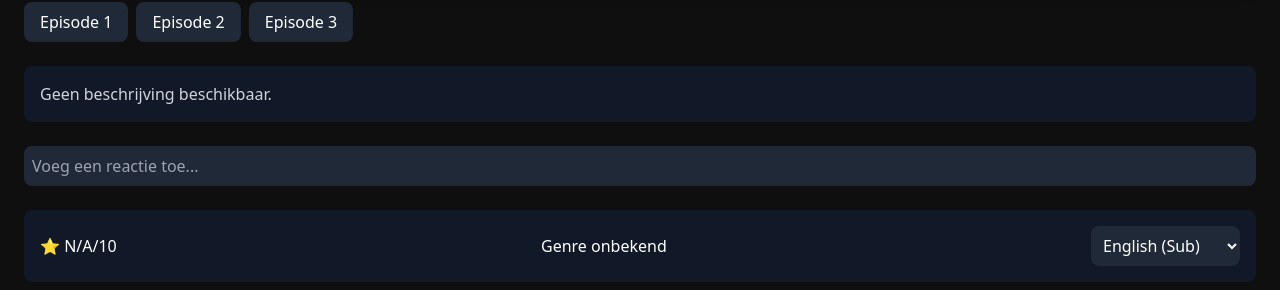
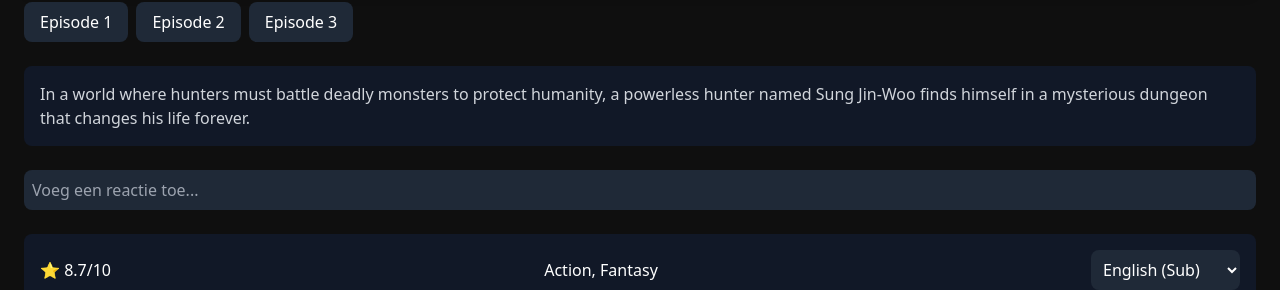
Before and after one commit to Sohael12/sohael-elmakkaoui-eindopdracht, a Next.js app: page /anime/1 in a window 1280 px wide. Shown: the part 510-800 px from the top of the page. Built offline with nearby package versions, Linux system fonts and the light colour scheme.

Commit message:
fixed theerror on vercel

```diff
--- a/app/anime/[id]/page.tsx
+++ b/app/anime/[id]/page.tsx
@@ -1,4 +1,5 @@
 "use client"
+
 import { useEffect, useState } from "react"
 import { useParams } from "next/navigation"
 import animes from "@/app/data"
@@ -8,11 +9,12 @@ import Footer from "@/app/components/information/footer"
 interface Anime {
     id: number
     title: string
-    video: string
     image: string
-    description?: string
-    rating?: number
-    genre?: string
+    highlightVideo: string
+    fullEpisodeVideo: string
+    description: string
+    rating: number
+    genre: string
     related?: string[]
 }
 
@@ -40,7 +42,7 @@ const AnimeDetail = () => {
                 <h1 className="text-4xl font-bold">{anime.title}</h1>
                 <div className="mt-6">
                     <video
-                        src={anime.video}
+                        src={anime.fullEpisodeVideo}
                         className="w-full h-96 object-cover rounded-lg shadow-lg"
                         poster={anime.image}
                         controls
@@ -62,8 +64,8 @@ const AnimeDetail = () => {
                     />
                 </div>
                 <div className="mt-6 flex justify-between items-center bg-gray-900 p-4 rounded-lg">
-                    <p>⭐ {anime.rating || "N/A"}/10</p>
-                    <p>{anime.genre || "Genre onbekend"}</p>
+                    <p>⭐ {anime.rating.toFixed(1)}/10</p>
+                    <p>{anime.genre}</p>
                     <select className="bg-gray-800 p-2 rounded-lg">
                         <option>English (Sub)</option>
                         <option>Japanese (Sub)</option>
--- a/app/data.jsx
+++ b/app/data.jsx
@@ -1,19 +1,202 @@
 const animes = [
-    { id: 1, title: 'Solo leveling', image: 'https://abblbyqaqa2f0hfu.public.blob.vercel-storage.com/higlight/fotos/solleveling-BUyIZsF0UfFPHPtzfJrqkC6yXdvKxX.jpg', video: 'https://abblbyqaqa2f0hfu.public.blob.vercel-storage.com/videos/%5BSubsPlease%5D%20Saikyou%20Tank%20no%20Meikyuu%20Kouryaku%20-%2001%20(1080p)%20%5B38326098%5D.mkv-lfu7DysezzV7L27whqZ476RvfMPYHR.mp4' },
-    { id: 2, title: 'One Piece', image: 'https://abblbyqaqa2f0hfu.public.blob.vercel-storage.com/images/onepiece-5jjUzEtog1Lf0Ug6APjEIMjve8jJpD.jpg', video: 'https://abblbyqaqa2f0hfu.public.blob.vercel-storage.com/higlight/onepiceopening-JaKrkXWd0Y12jMCGDkgJEQGgKW8ONb' },
-    { id: 3, title: 'Jujutsu Kaisen', image: 'https://abblbyqaqa2f0hfu.public.blob.vercel-storage.com/images/jujustus%20kaisen-xCUDAsgdWqn68wltfu9YCySDFvS0aX.jpg', video: 'https://abblbyqaqa2f0hfu.public.blob.vercel-storage.com/higlight/jujustsunkasienopening-cmCmgrRCNoJPPxaHTTRMI22zSCvfNB' },
-    { id: 4, title: 'Attack on Titan', image: 'https://abblbyqaqa2f0hfu.public.blob.vercel-storage.com/images/attackontitan-tuTcReyeKj7OFTNQ2atkG6YyeVMmy7', video: 'https://www.w3schools.com/html/movie.mp4' },
-    { id: 5, title: 'Spy x Family', image: 'https://abblbyqaqa2f0hfu.public.blob.vercel-storage.com/spyjpg-k69GttMks4BycJfJiwFvIrDvTq0a3a.jpg', video: 'https://www.w3schools.com/html/mov_bbb.mp4' },
-    { id: 6, title: 'Blue Lock', image: 'https://abblbyqaqa2f0hfu.public.blob.vercel-storage.com/images/bluelock-9OyMpgsZg5NozkQkUeaO1rRH65tdP8.jpg', video: 'https://www.w3schools.com/html/movie.mp4' },
-    { id: 7, title: 'My Hero Academia', image: 'https://abblbyqaqa2f0hfu.public.blob.vercel-storage.com/images-YYs4i56I70X0rkk3Fo9wHFgvammvrD.jpg', video: 'https://www.w3schools.com/html/mov_bbb.mp4' },
-    { id: 8, title: 'Tokyo Revengers', image: 'https://abblbyqaqa2f0hfu.public.blob.vercel-storage.com/Tokyo%20Revengers-VKO71fTdul8qzMjdf3WiosuLtsclrU.jpg', video: 'https://www.w3schools.com/html/movie.mp4' },
-    { id: 9, title: 'Fullmetal Alchemist: Brotherhood', image: 'https://abblbyqaqa2f0hfu.public.blob.vercel-storage.com/Fullmetal-JE8dG2M1PuWxsX2u2POCvSWfdibyO7.jpg', video: 'https://www.w3schools.com/html/mov_bbb.mp4' },
-    { id: 10, title: 'Naruto Shippuden', image: 'https://abblbyqaqa2f0hfu.public.blob.vercel-storage.com/naruto-mtCbuYa3kYZOy8fOZ78bhZyRAlhBY5.jpg', video: 'https://www.w3schools.com/html/movie.mp4' },
-    { id: 11, title: 'Hunter x Hunter', image: 'https://abblbyqaqa2f0hfu.public.blob.vercel-storage.com/hunter-fxlVkpWIlPVxhPamjuIiDLNlQIDwGb.jpg', video: 'https://www.w3schools.com/html/mov_bbb.mp4' },
-    { id: 12, title: 'Death Note', image: 'https://abblbyqaqa2f0hfu.public.blob.vercel-storage.com/death-xoBnPMp7Fbr1XnZCIQvcDTfeGzSuwy.jpg', video: 'https://www.w3schools.com/html/movie.mp4' },
-    { id: 13, title: 'Dragon Ball Z', image: 'https://abblbyqaqa2f0hfu.public.blob.vercel-storage.com/dragonball-MU3Ih3plYjChkPAN3i9ku7DiG5u8x6.jpg', video: 'https://www.w3schools.com/html/mov_bbb.mp4' },
-    { id: 15, title: 'Weathering with You', image: 'https://abblbyqaqa2f0hfu.public.blob.vercel-storage.com/weathering_-jrDra21CnTJjzFGu6kM3LP3cUQRVFl.jpg', video: 'https://www.w3schools.com/html/mov_bbb.mp4' },
-    { id: 18, title: 'Bleach', image: 'https://abblbyqaqa2f0hfu.public.blob.vercel-storage.com/bleach-18lISw6FjLFaSuOvjbqfe0zGfc75Cw.jpg', video: 'https://www.w3schools.com/html/movie.mp4' },
-    { id: 19, title: 'One Punch Man', image: 'https://abblbyqaqa2f0hfu.public.blob.vercel-storage.com/one-KtsgwSgzQSWZjj8vCuK8sYamlcEGLG.jpg', video: 'https://www.w3schools.com/html/mov_bbb.mp4' },
-];
-export default animes;
+    {
+        id: 1,
+        title: "Solo leveling",
+        image:
+            "https://abblbyqaqa2f0hfu.public.blob.vercel-storage.com/higlight/fotos/solleveling-BUyIZsF0UfFPHPtzfJrqkC6yXdvKxX.jpg",
+        highlightVideo:
+            "https://abblbyqaqa2f0hfu.public.blob.vercel-storage.com/videos/%5BSubsPlease%5D%20Saikyou%20Tank%20no%20Meikyuu%20Kouryaku%20-%2001%20(1080p)%20%5B38326098%5D.mkv-lfu7DysezzV7L27whqZ476RvfMPYHR.mp4",
+        fullEpisodeVideo:
+            "https://abblbyqaqa2f0hfu.public.blob.vercel-storage.com/videos/%5BSubsPlease%5D%20Saikyou%20Tank%20no%20Meikyuu%20Kouryaku%20-%2001%20(1080p)%20%5B38326098%5D.mkv-lfu7DysezzV7L27whqZ476RvfMPYHR.mp4",
+        rating: 8.7,
+        genre: "Action, Fantasy",
+        description:
+            "In a world where hunters must battle deadly monsters to protect humanity, a powerless hunter named Sung Jin-Woo finds himself in a mysterious dungeon that changes his life forever.",
+    },
+    {
+        id: 2,
+        title: "One Piece",
+        image: "https://abblbyqaqa2f0hfu.public.blob.vercel-storage.com/images/onepiece-5jjUzEtog1Lf0Ug6APjEIMjve8jJpD.jpg",
+        highlightVideo:
+            "https://abblbyqaqa2f0hfu.public.blob.vercel-storage.com/higlight/onepiceopening-JaKrkXWd0Y12jMCGDkgJEQGgKW8ONb",
+        fullEpisodeVideo:
+            "https://abblbyqaqa2f0hfu.public.blob.vercel-storage.com/full-episodes/one-piece-episode1-kLmN8pQrStU3vWxYzA2B1cDfEgHiJo.mp4",
+        rating: 8.9,
+        genre: "Adventure, Fantasy",
+        description:
+            "Monkey D. Luffy sets out on a journey to find the legendary treasure One Piece and become the Pirate King.",
+    },
+    {
+        id: 3,
+        title: "Jujutsu Kaisen",
+        image:
+            "https://abblbyqaqa2f0hfu.public.blob.vercel-storage.com/images/jujustus%20kaisen-xCUDAsgdWqn68wltfu9YCySDFvS0aX.jpg",
+        highlightVideo:
+            "https://abblbyqaqa2f0hfu.public.blob.vercel-storage.com/higlight/jujustsunkasienopening-cmCmgrRCNoJPPxaHTTRMI22zSCvfNB",
+        fullEpisodeVideo:
+            "https://abblbyqaqa2f0hfu.public.blob.vercel-storage.com/full-episodes/jujutsu-kaisen-episode1-a7b2e7a2-e50f-410a-a19f-6a68e226e78a.mp4",
+        rating: 8.6,
+        genre: "Action, Supernatural",
+        description:
+            "Yuji Itadori joins a secret organization of Jujutsu Sorcerers to eliminate a powerful Curse named Ryomen Sukuna, of whom Yuji becomes the host.",
+    },
+    {
+        id: 4,
+        title: "Attack on Titan",
+        image:
+            "https://abblbyqaqa2f0hfu.public.blob.vercel-storage.com/images/attackontitan-tuTcReyeKj7OFTNQ2atkG6YyeVMmy7",
+        highlightVideo: "https://www.w3schools.com/html/movie.mp4",
+        fullEpisodeVideo:
+            "https://abblbyqaqa2f0hfu.public.blob.vercel-storage.com/full-episodes/attack-on-titan-episode1-e8d7648a-229f-4296-929f-706a666a520a.mp4",
+        rating: 9.0,
+        genre: "Action, Dark Fantasy",
+        description:
+            "In a world where humanity lives inside cities surrounded by enormous walls due to the Titans, gigantic humanoid creatures who devour humans seemingly without reason, a young boy named Eren Yeager vows to exterminate them after a Titan brings about the destruction of his hometown and the death of his mother.",
+    },
+    {
+        id: 5,
+        title: "Spy x Family",
+        image: "https://abblbyqaqa2f0hfu.public.blob.vercel-storage.com/spyjpg-k69GttMks4BycJfJiwFvIrDvTq0a3a.jpg",
+        highlightVideo: "https://www.w3schools.com/html/mov_bbb.mp4",
+        fullEpisodeVideo:
+            "https://abblbyqaqa2f0hfu.public.blob.vercel-storage.com/full-episodes/spy-x-family-episode1-a1b2c3d4-e5f6-7890-1234-567890abcdef.mp4",
+        rating: 8.5,
+        genre: "Action, Comedy",
+        description:
+            "A spy on an undercover mission gets married and adopts a child as part of his cover. His wife and daughter have secrets of their own, and all three must strive to keep together.",
+    },
+    {
+        id: 6,
+        title: "Blue Lock",
+        image: "https://abblbyqaqa2f0hfu.public.blob.vercel-storage.com/images/bluelock-9OyMpgsZg5NozkQkUeaO1rRH65tdP8.jpg",
+        highlightVideo: "https://www.w3schools.com/html/movie.mp4",
+        fullEpisodeVideo:
+            "https://abblbyqaqa2f0hfu.public.blob.vercel-storage.com/full-episodes/blue-lock-episode1-f7e6d5c4-b9a8-7654-3210-fedcba987654.mp4",
+        rating: 8.2,
+        genre: "Sports, Psychological",
+        description:
+            "After a disastrous defeat at the 2018 World Cup, Japan's team struggles to regroup. But what's missing? An absolute Ace Striker, who can guide them to the win. The Japan Football Union is hell-bent on creating a striker who hungers for goals and thirsts for victory, and who can be the decisive instrument in turning around a losing match...and to do so, they've gathered 300 of Japan's best and brightest youth players. Who will emerge to lead the team...and will they be able to out-muscle and out-ego everyone who stands in their way?",
+    },
+    {
+        id: 7,
+        title: "My Hero Academia",
+        image: "https://abblbyqaqa2f0hfu.public.blob.vercel-storage.com/images-YYs4i56I70X0rkk3Fo9wHFgvammvrD.jpg",
+        highlightVideo: "https://www.w3schools.com/html/mov_bbb.mp4",
+        fullEpisodeVideo:
+            "https://abblbyqaqa2f0hfu.public.blob.vercel-storage.com/full-episodes/my-hero-academia-episode1-1a2b3c4d-5e6f-7890-1234-567890abcdef.mp4",
+        rating: 8.4,
+        genre: "Superhero, Action",
+        description:
+            'In a world where people with superpowers (known as "Quirks") are the norm, a boy without powers dreams of enrolling in a prestigious hero academy and learning what it really means to be a hero.',
+    },
+    {
+        id: 8,
+        title: "Tokyo Revengers",
+        image:
+            "https://abblbyqaqa2f0hfu.public.blob.vercel-storage.com/Tokyo%20Revengers-VKO71fTdul8qzMjdf3WiosuLtsclrU.jpg",
+        highlightVideo: "https://www.w3schools.com/html/movie.mp4",
+        fullEpisodeVideo:
+            "https://abblbyqaqa2f0hfu.public.blob.vercel-storage.com/full-episodes/tokyo-revengers-episode1-98765432-10fedcba-9876-543210fedcba.mp4",
+        rating: 8.1,
+        genre: "Action, Science Fiction",
+        description:
+            "Takemichi Hanagaki learns that his girlfriend from way back in middle school, Hinata Tachibana, has died. When he finds out he has the ability to travel through time, he decides to go back to his middle school years and change the future to save Hinata.",
+    },
+    {
+        id: 9,
+        title: "Fullmetal Alchemist: Brotherhood",
+        image: "https://abblbyqaqa2f0hfu.public.blob.vercel-storage.com/Fullmetal-JE8dG2M1PuWxsX2u2POCvSWfdibyO7.jpg",
+        highlightVideo: "https://www.w3schools.com/html/mov_bbb.mp4",
+        fullEpisodeVideo:
+            "https://abblbyqaqa2f0hfu.public.blob.vercel-storage.com/full-episodes/fullmetal-alchemist-brotherhood-episode1-fedcba98-7654-3210-fedcba98-76543210fedcb.mp4",
+        rating: 9.1,
+        genre: "Adventure, Dark Fantasy",
+        description:
+            "Two brothers search for a Philosopher's Stone after an attempt to revive their deceased mother goes awry and leaves them in damaged physical forms.",
+    },
+    {
+        id: 10,
+        title: "Naruto Shippuden",
+        image: "https://abblbyqaqa2f0hfu.public.blob.vercel-storage.com/naruto-mtCbuYa3kYZOy8fOZ78bhZyRAlhBY5.jpg",
+        highlightVideo: "https://www.w3schools.com/html/movie.mp4",
+        fullEpisodeVideo:
+            "https://abblbyqaqa2f0hfu.public.blob.vercel-storage.com/full-episodes/naruto-shippuden-episode1-12345678-90abcdef-1234-567890abcdef.mp4",
+        rating: 8.7,
+        genre: "Action, Adventure",
+        description:
+            "Naruto Uzumaki, is a loud, hyperactive, adolescent ninja who constantly searches for approval and recognition, as well as to become Hokage, who is acknowledged as the leader and strongest of all ninja in the village.",
+    },
+    {
+        id: 11,
+        title: "Hunter x Hunter",
+        image: "https://abblbyqaqa2f0hfu.public.blob.vercel-storage.com/hunter-fxlVkpWIlPVxhPamjuIiDLNlQIDwGb.jpg",
+        highlightVideo: "https://www.w3schools.com/html/mov_bbb.mp4",
+        fullEpisodeVideo:
+            "https://abblbyqaqa2f0hfu.public.blob.vercel-storage.com/full-episodes/hunter-x-hunter-episode1-abcdef12-34567890-abcdef12-34567890.mp4",
+        rating: 9.0,
+        genre: "Adventure, Fantasy",
+        description:
+            "Gon Freecss aspires to become a Hunter, an exceptional being capable of greatness. With his friends and his potential, he seeks for his father who left him when he was younger.",
+    },
+    {
+        id: 12,
+        title: "Death Note",
+        image: "https://abblbyqaqa2f0hfu.public.blob.vercel-storage.com/death-xoBnPMp7Fbr1XnZCIQvcDTfeGzSuwy.jpg",
+        highlightVideo: "https://www.w3schools.com/html/movie.mp4",
+        fullEpisodeVideo:
+            "https://abblbyqaqa2f0hfu.public.blob.vercel-storage.com/full-episodes/death-note-episode1-09876543-21fedcba-0987-654321fedcba.mp4",
+        rating: 8.6,
+        genre: "Mystery, Psychological Thriller",
+        description:
+            "An intelligent high school student goes on a secret crusade to eliminate criminals from the world after discovering a notebook capable of killing anyone whose name is written into it.",
+    },
+    {
+        id: 13,
+        title: "Dragon Ball Z",
+        image: "https://abblbyqaqa2f0hfu.public.blob.vercel-storage.com/dragonball-MU3Ih3plYjChkPAN3i9ku7DiG5u8x6.jpg",
+        highlightVideo: "https://www.w3schools.com/html/mov_bbb.mp4",
+        fullEpisodeVideo:
+            "https://abblbyqaqa2f0hfu.public.blob.vercel-storage.com/full-episodes/dragon-ball-z-episode1-fedcba98-7654-3210-fedcba98-76543210fedcb.mp4",
+        rating: 8.7,
+        genre: "Action, Adventure",
+        description:
+            "After learning that he is from another planet, a warrior named Goku and his friends are prompted to defend it from an onslaught of extraterrestrial enemies.",
+    },
+    {
+        id: 15,
+        title: "Weathering with You",
+        image: "https://abblbyqaqa2f0hfu.public.blob.vercel-storage.com/weathering_-jrDra21CnTJjzFGu6kM3LP3cUQRVFl.jpg",
+        highlightVideo: "https://www.w3schools.com/html/mov_bbb.mp4",
+        fullEpisodeVideo:
+            "https://abblbyqaqa2f0hfu.public.blob.vercel-storage.com/full-episodes/weathering-with-you-episode1-1a2b3c4d-5e6f-7890-1234-567890abcdef.mp4",
+        rating: 8.3,
+        genre: "Romance, Supernatural",
+        description:
+            "A high school boy who has run away to Tokyo befriends a girl who appears to be able to manipulate the weather.",
+    },
+    {
+        id: 18,
+        title: "Bleach",
+        image: "https://abblbyqaqa2f0hfu.public.blob.vercel-storage.com/bleach-18lISw6FjLFaSuOvjbqfe0zGfc75Cw.jpg",
+        highlightVideo: "https://www.w3schools.com/html/movie.mp4",
+        fullEpisodeVideo:
+            "https://abblbyqaqa2f0hfu.public.blob.vercel-storage.com/full-episodes/bleach-episode1-98765432-10fedcba-9876-543210fedcba.mp4",
+        rating: 8.2,
+        genre: "Action, Supernatural",
+        description:
+            'High school student Ichigo Kurosaki, who has the ability to see ghosts, gains soul reaper powers from Rukia Kuchiki and sets out to save the world from "Hollows".',
+    },
+    {
+        id: 19,
+        title: "One Punch Man",
+        image: "https://abblbyqaqa2f0hfu.public.blob.vercel-storage.com/one-KtsgwSgzQSWZjj8vCuK8sYamlcEGLG.jpg",
+        highlightVideo: "https://www.w3schools.com/html/mov_bbb.mp4",
+        fullEpisodeVideo:
+            "https://abblbyqaqa2f0hfu.public.blob.vercel-storage.com/full-episodes/one-punch-man-episode1-abcdef12-34567890-abcdef12-34567890.mp4",
+        rating: 8.8,
+        genre: "Action, Comedy",
+        description: "The story of Saitama, a hero that does it just for fun & can defeat his enemies with a single punch.",
+    },
+]
+
+export default animes
```
Also changed, not shown: app/components/Anime/animesection.tsx (+45 -24 lines).
